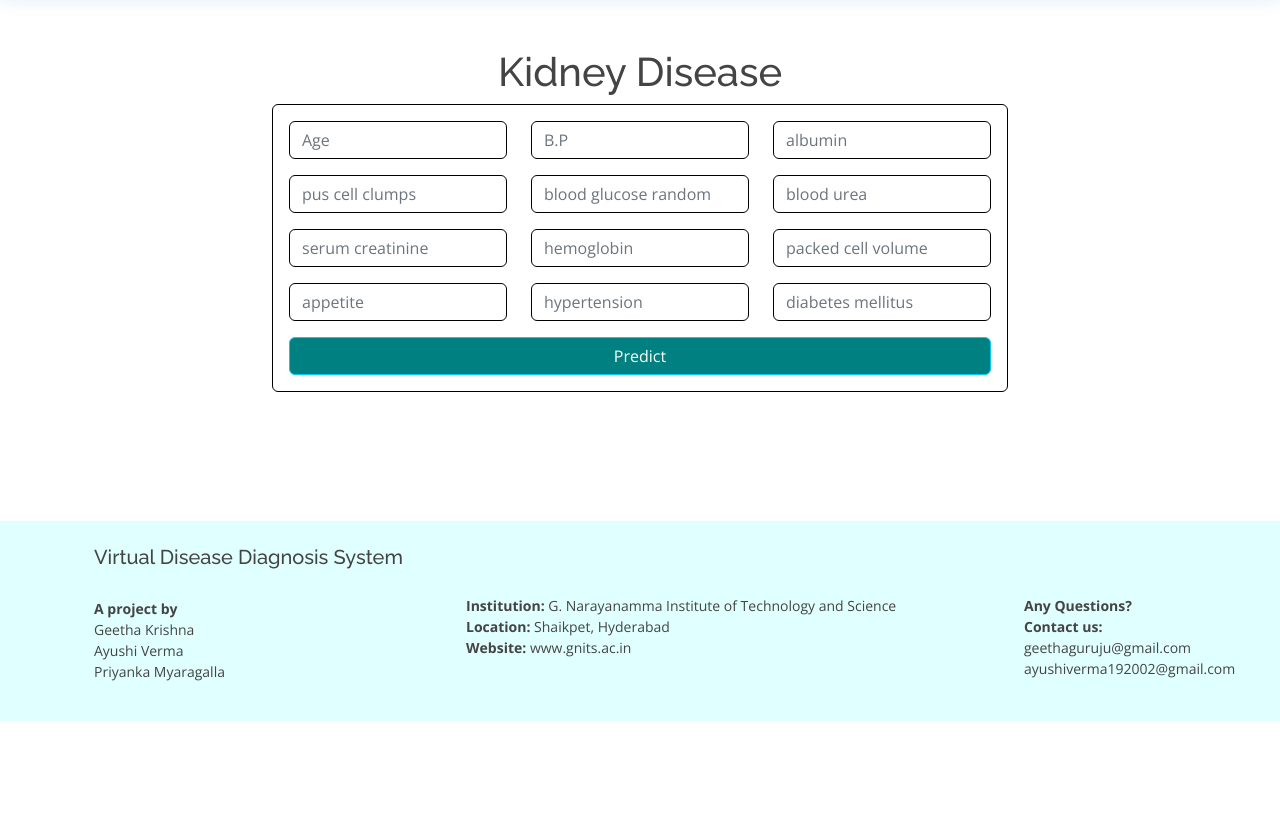
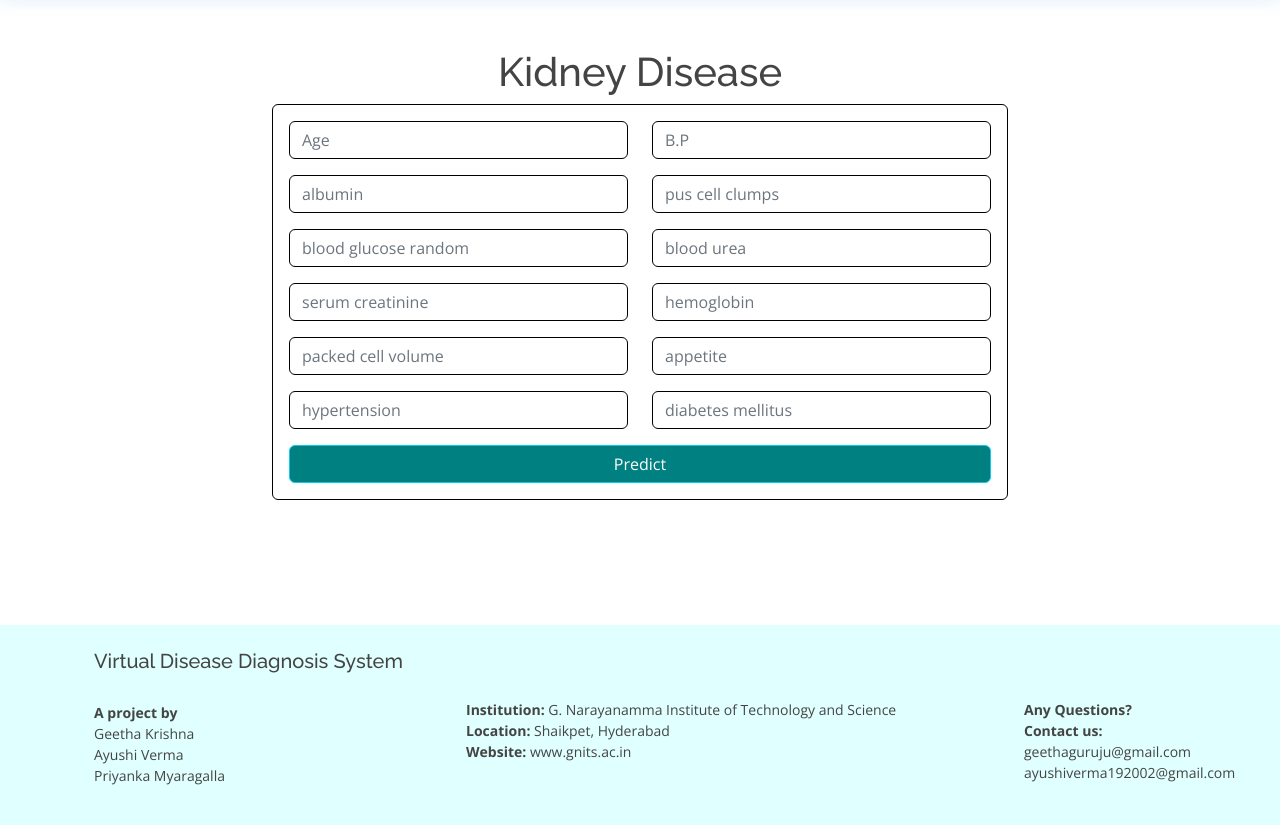
Before and after one commit to geethaguruju/Virtual-Disease-Diagnosis-System, a Flask app: page /kidney in a window 1280 px wide; the page is wider, and only the part inside the window is pictured. Shown: the part 75-901 px from the top of that part. Before the commit the page ends 796 px from the top of that part, so only its background shows below. Run offline with Flask 2, Linux system fonts and the light colour scheme; parts of the project's set-up code (start-up, migrations or seed data) failed here and were passed over; some libraries are stand-ins or nearby versions.

Commit message:
Update kidney.html

```diff
--- a/template/kidney.html
+++ b/template/kidney.html
@@ -20,68 +20,74 @@
         <div class="card card-body" style="border: 1px solid black;">
             <form class="form-horizontal" action="/result" method="POST">
                 <div class="row">
-                    <div class="col-md-4">
+                    <div class="col-md-6">
                         <div class="form-group">
                             <input style="border: 1px solid black;" class="form-control" type="text" id="age" name="age" placeholder="Age">
                         </div>
                     </div>
-                    <div class="col-md-4">
+                    <div class="col-md-6">
                         <div class="form-group">
                             <input style="border: 1px solid black;" class="form-control" type="text" id="bp" name="bp" placeholder="B.P">
                         </div>
                     </div>
-                    <div class="col-md-4">
+                </div>
+                <div class="row">
+                    <div class="col-md-6">
                         <div class="form-group">
                             <input style="border: 1px solid black;" class="form-control" type="text" id="al" name="al" placeholder="albumin">
                         </div>
                     </div>
-                </div>
-                <div class="row">
-                    <div class="col-md-4">
+
+                    <div class="col-md-6">
                         <div class="form-group">
                             <input style="border: 1px solid black;" class="form-control" type="text" id="pcc" name="pcc" placeholder="pus cell clumps">
                         </div>
                     </div>
-                    <div class="col-md-4">
+                </div>
+                <div class="row">
+                    <div class="col-md-6">
                         <div class="form-group">
                             <input style="border: 1px solid black;" class="form-control" type="text" id="bgr" name="bgr" placeholder="blood glucose random">
                         </div>
                     </div>
-                    <div class="col-md-4">
+                    <div class="col-md-6">
                         <div class="form-group">
                             <input style="border: 1px solid black;" class="form-control" type="text" id="bu" name="bu" placeholder="blood urea">
                         </div>
                     </div>
                 </div>
                 <div class="row">
-                    <div class="col-md-4">
+                    <div class="col-md-6">
                         <div class="form-group">
                             <input style="border: 1px solid black;" class="form-control" type="text" id="sc" name="sc" placeholder="serum creatinine">
                         </div>
                     </div>
-                    <div class="col-md-4">
+                    <div class="col-md-6">
                         <div class="form-group">
                             <input style="border: 1px solid black;" class="form-control" type="text" id="hemo" name="hemo" placeholder="hemoglobin">
                         </div>
                     </div>
-                    <div class="col-md-4">
+                </div>
+                <div class="row">
+                    <div class="col-md-6">
                         <div class="form-group">
                             <input style="border: 1px solid black;" class="form-control" type="text" id="pcv" name="pcv" placeholder="packed cell volume">
                         </div>
                     </div>
-                </div>
-                <div class="row">
-                    <div class="col-md-4">
+
+                    <div class="col-md-6">
                         <div class="form-group">
                             <input style="border: 1px solid black;" class="form-control" type="text" id="appet" name="appet" placeholder="appetite">
                         </div>
                     </div>
-                    <div class="col-md-4">
+                </div>
+                <div class="row">
+                    <div class="col-md-6">
                         <div class="form-group">
                             <input style="border: 1px solid black;" class="form-control" type="text" id="htn" name="htn" placeholder="hypertension">
                         </div>
                     </div>
-                    <div class="col-md-4">
+                    <div class="col-md-6">
                         <div class="form-group">
                             <input style="border: 1px solid black;" class="form-control" type="text" id="dm" name="dm" placeholder="diabetes mellitus">
                         </div>
```
